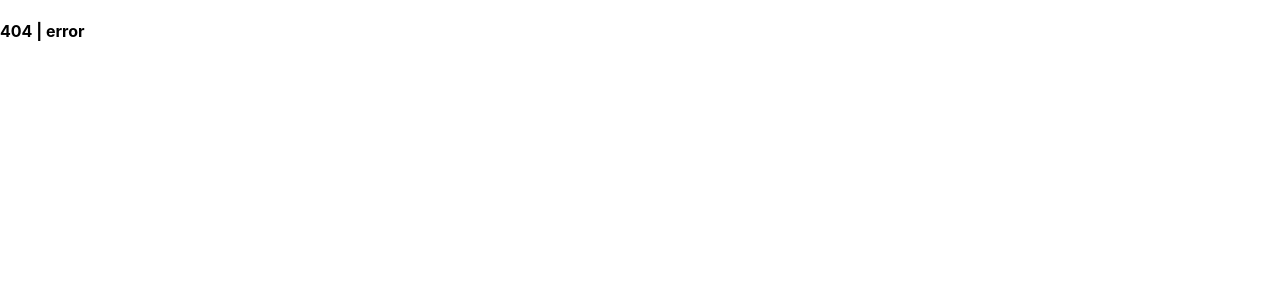
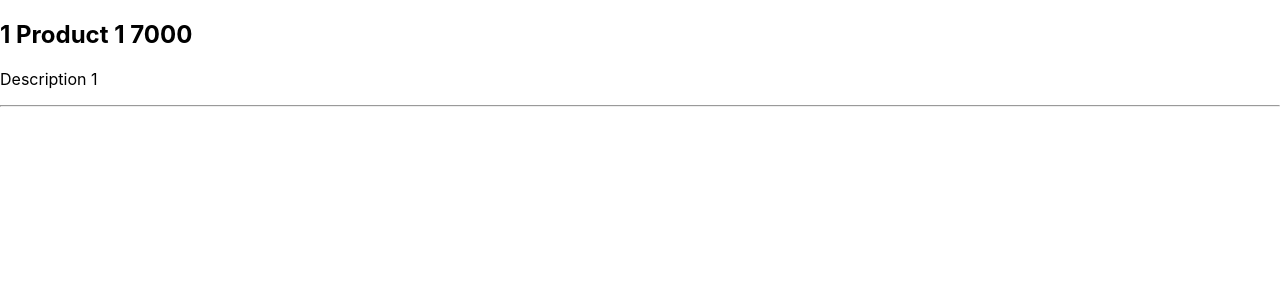
Before and after one commit to Jocatins/next-js, a Next.js app: page /products/1 in a window 1280 px wide. Before the commit this address had no page. Shown: the top 300 px of the page. Built offline with nearby package versions, Linux system fonts and the light colour scheme; data requests are answered from the project's data file.

Commit message:
server-side-rendering

```diff
--- /dev/null
+++ b/db.json
@@ -0,0 +1,42 @@
+{
+  "news": [
+    {
+      "id": 1,
+      "title": "News Article 1",
+      "description": "Description 1",
+      "category": "sports"
+    },
+    {
+      "id": 2,
+      "title": "News Article 2",
+      "description": "Description 2",
+      "category": "politics"
+    },
+    {
+      "id": 3,
+      "title": "News Article 3",
+      "description": "Description 3",
+      "category": "sports"
+    }
+  ],
+  "products": [
+    {
+      "id": 1,
+      "title": "Product 1",
+      "price": 7000,
+      "description": "Description 1"
+    },
+    {
+      "id": 2,
+      "title": "Product 2",
+      "price": 1050,
+      "description": "Description 2"
+    },
+    {
+      "id": 3,
+      "title": "Product 3",
+      "price": 2600,
+      "description": "Description 3"
+    }
+  ]
+}
--- a/package.json
+++ b/package.json
@@ -6,9 +6,11 @@
     "dev": "next dev",
     "build": "next build",
     "start": "next start",
-    "lint": "next lint"
+    "lint": "next lint",
+    "serve-json": "json-server --watch db.json --port 4000"
   },
   "dependencies": {
+    "json-server": "^0.17.0",
     "next": "12.1.6",
     "react": "18.1.0",
     "react-dom": "18.1.0"
--- /dev/null
+++ b/pages/products/[productId].js
@@ -0,0 +1,43 @@
+import { useRouter } from "next/router";
+
+function Product({ product }) {
+  const router = useRouter();
+
+  if (router.isFallback) {
+    return <div>Loading...</div>;
+  }
+  return (
+    <div>
+      <h2>
+        {product.id} {product.title} {product.price}
+      </h2>
+      <p>{product.description}</p>
+      <hr />
+    </div>
+  );
+}
+
+export default Product;
+
+export async function getStaticProps(context) {
+  const { params } = context;
+  const response = await fetch(
+    `http://localhost:4000/products/${params.productId}`
+  );
+  const data = await response.json();
+  console.log(`Generating page for /products/${params.productId}`);
+
+  return {
+    props: {
+      product: data,
+    },
+    revalidate: 10,
+  };
+}
+
+export async function getStaticPaths() {
+  return {
+    paths: [{ params: { productId: "1" } }],
+    fallback: true,
+  };
+}
```
Also changed, not shown: pages/news/[category].js (added, +41 -0 lines), pages/news/index.js (added, +30 -0 lines), pages/products/index.js (added, +32 -0 lines).
